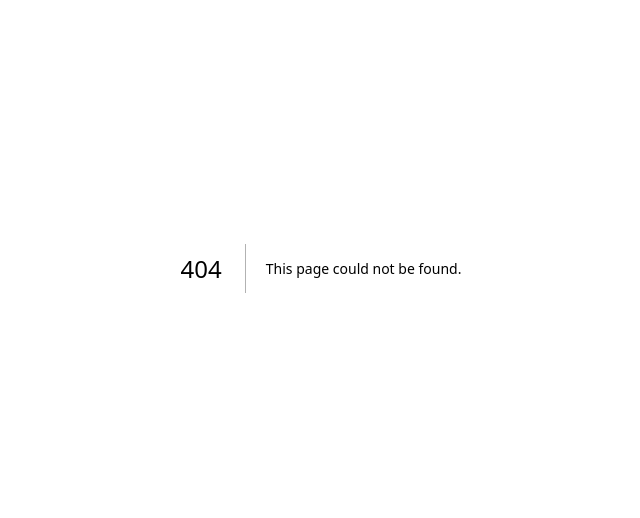
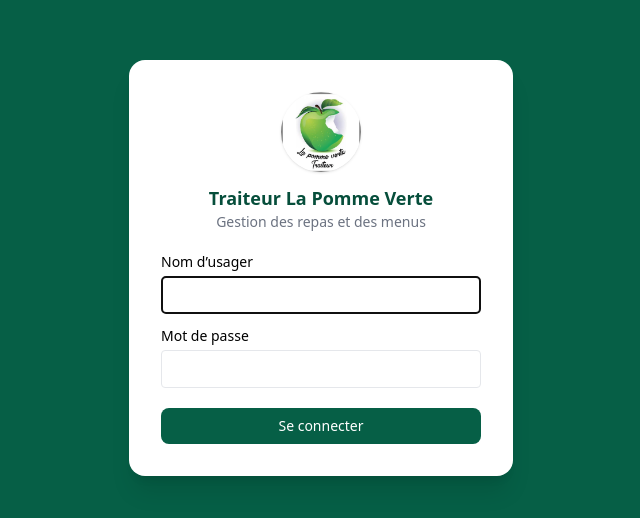
Before and after one commit to CharlesGroleau44/pomme-verte, a Next.js app: page /login in a window 1280 px wide. Before the commit this address had no page. Shown: the part 132-650 px from the top of the page, without its empty margins (319-959 px from the left). Built offline with nearby package versions, Linux system fonts and the light colour scheme.

Commit message:
Ajouter l'écran de connexion admin (session cookie signé, middleware)

```diff
--- /dev/null
+++ b/app/admin/BoutonDeconnexion.tsx
@@ -0,0 +1,19 @@
+'use client';
+// app/admin/BoutonDeconnexion.tsx
+import { useRouter } from 'next/navigation';
+
+export default function BoutonDeconnexion() {
+  const router = useRouter();
+
+  const deconnecter = async () => {
+    await fetch('/api/logout', { method: 'POST' });
+    router.push('/login');
+    router.refresh();
+  };
+
+  return (
+    <button onClick={deconnecter} className="text-sm hover:underline ml-auto">
+      Déconnexion
+    </button>
+  );
+}
--- a/app/admin/layout.tsx
+++ b/app/admin/layout.tsx
@@ -1,5 +1,6 @@
 // app/admin/layout.tsx
 import Link from 'next/link';
+import BoutonDeconnexion from './BoutonDeconnexion';
 
 export default function AdminLayout({ children }: { children: React.ReactNode }) {
   return (
@@ -13,6 +14,7 @@ export default function AdminLayout({ children }: { children: React.ReactNode })
             <Link href="/admin/menus" className="hover:underline">Menus</Link>
             {/* TODO Claude Code : ajouter Écoles et Commandes quand ces modules seront construits */}
           </nav>
+          <BoutonDeconnexion />
         </div>
       </header>
       <main className="max-w-4xl mx-auto px-5 py-6">{children}</main>
--- /dev/null
+++ b/app/api/login/route.ts
@@ -0,0 +1,28 @@
+// app/api/login/route.ts
+import { NextRequest, NextResponse } from 'next/server';
+import { creerJetonSession } from '@/lib/session';
+
+export const dynamic = 'force-dynamic';
+
+export async function POST(req: NextRequest) {
+  const body = await req.json();
+  const usagerAttendu = process.env.ADMIN_USER ?? 'admin';
+  const motDePasseAttendu = process.env.ADMIN_PASSWORD ?? 'admin';
+
+  if (body.usager !== usagerAttendu || body.motDePasse !== motDePasseAttendu) {
+    return NextResponse.json({ error: "Nom d'usager ou mot de passe invalide." }, { status: 401 });
+  }
+
+  const secret = process.env.SESSION_SECRET ?? 'dev-secret-non-securise';
+  const jeton = await creerJetonSession(secret);
+
+  const res = NextResponse.json({ ok: true });
+  res.cookies.set('pv_session', jeton, {
+    httpOnly: true,
+    secure: process.env.NODE_ENV === 'production',
+    sameSite: 'lax',
+    path: '/',
+    maxAge: 60 * 60 * 24 * 7, // 7 jours
+  });
+  return res;
+}
--- /dev/null
+++ b/app/api/logout/route.ts
@@ -0,0 +1,8 @@
+// app/api/logout/route.ts
+import { NextResponse } from 'next/server';
+
+export async function POST() {
+  const res = NextResponse.json({ ok: true });
+  res.cookies.set('pv_session', '', { path: '/', maxAge: 0 });
+  return res;
+}
--- /dev/null
+++ b/app/login/page.tsx
@@ -0,0 +1,76 @@
+'use client';
+// app/login/page.tsx
+import { useState } from 'react';
+import { useRouter } from 'next/navigation';
+
+export default function LoginPage() {
+  const router = useRouter();
+  const [usager, setUsager] = useState('');
+  const [motDePasse, setMotDePasse] = useState('');
+  const [erreur, setErreur] = useState('');
+  const [enCours, setEnCours] = useState(false);
+
+  const connecter = async (e: React.FormEvent) => {
+    e.preventDefault();
+    setErreur('');
+    setEnCours(true);
+    const res = await fetch('/api/login', {
+      method: 'POST',
+      headers: { 'Content-Type': 'application/json' },
+      body: JSON.stringify({ usager, motDePasse }),
+    });
+    setEnCours(false);
+    if (!res.ok) {
+      const { error } = await res.json();
+      setErreur(error);
+      return;
+    }
+    router.push('/admin/menus');
+    router.refresh();
+  };
+
+  return (
+    <div className="min-h-screen bg-emerald-800 flex items-center justify-center px-4">
+      <form onSubmit={connecter} className="bg-white rounded-2xl shadow-xl p-8 w-full max-w-sm space-y-5">
+        <div className="flex flex-col items-center gap-3">
+          <img src="/logo.jpeg" alt="Traiteur La Pomme Verte" className="h-20 w-20 rounded-full object-cover shadow" />
+          <div className="text-center">
+            <h1 className="text-lg font-semibold text-emerald-900">Traiteur La Pomme Verte</h1>
+            <p className="text-sm text-gray-500">Gestion des repas et des menus</p>
+          </div>
+        </div>
+
+        <div className="space-y-3">
+          <label className="block text-sm">
+            Nom d&rsquo;usager
+            <input
+              value={usager}
+              onChange={(e) => setUsager(e.target.value)}
+              autoFocus
+              className="w-full border rounded px-3 py-2 text-sm mt-1"
+            />
+          </label>
+          <label className="block text-sm">
+            Mot de passe
+            <input
+              type="password"
+              value={motDePasse}
+              onChange={(e) => setMotDePasse(e.target.value)}
+              className="w-full border rounded px-3 py-2 text-sm mt-1"
+            />
+          </label>
+        </div>
+
+        {erreur && <p className="text-sm text-red-600">{erreur}</p>}
+
+        <button
+          type="submit"
+          disabled={enCours}
+          className="w-full bg-emerald-800 text-white rounded-lg px-4 py-2 text-sm font-medium disabled:opacity-60"
+        >
+          {enCours ? 'Connexion…' : 'Se connecter'}
+        </button>
+      </form>
+    </div>
+  );
+}
--- /dev/null
+++ b/lib/session.ts
@@ -0,0 +1,32 @@
+// lib/session.ts
+// Jeton de session signé (HMAC-SHA256 via Web Crypto — compatible Node et Edge,
+// donc utilisable à la fois dans les routes API et dans middleware.ts).
+
+const encoder = new TextEncoder();
+
+function toHex(buf: ArrayBuffer) {
+  return Array.from(new Uint8Array(buf)).map((b) => b.toString(16).padStart(2, '0')).join('');
+}
+
+async function cle(secret: string) {
+  return crypto.subtle.importKey('raw', encoder.encode(secret), { name: 'HMAC', hash: 'SHA-256' }, false, [
+    'sign',
+  ]);
+}
+
+export async function creerJetonSession(secret: string): Promise<string> {
+  const payload = `admin.${Date.now()}`;
+  const signature = await crypto.subtle.sign('HMAC', await cle(secret), encoder.encode(payload));
+  return `${payload}.${toHex(signature)}`;
+}
+
+export async function jetonValide(jeton: string | undefined, secret: string): Promise<boolean> {
+  if (!jeton) return false;
+  const parts = jeton.split('.');
+  if (parts.length !== 3) return false;
+  const [prefix, horodatage, signatureRecue] = parts;
+  if (prefix !== 'admin') return false;
+  const payload = `${prefix}.${horodatage}`;
+  const signatureAttendue = await crypto.subtle.sign('HMAC', await cle(secret), encoder.encode(payload));
+  return toHex(signatureAttendue) === signatureRecue;
+}
```
Also changed, not shown: middleware.ts (added, +20 -0 lines), 1 other file (tests, documents, lock files or other folders).
